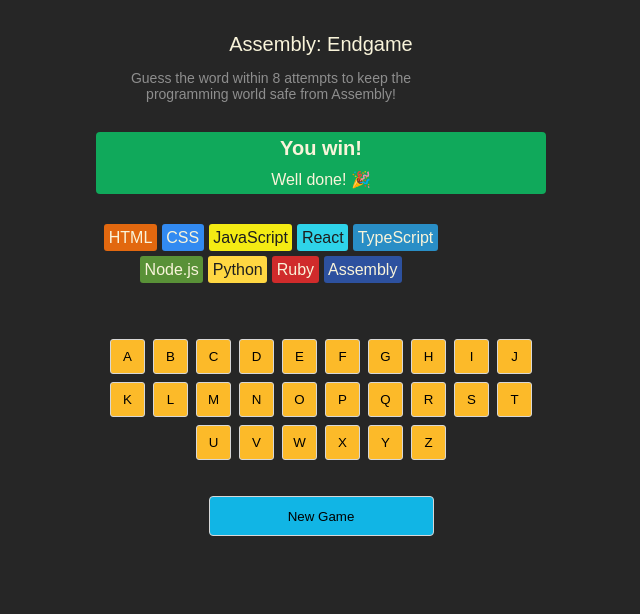
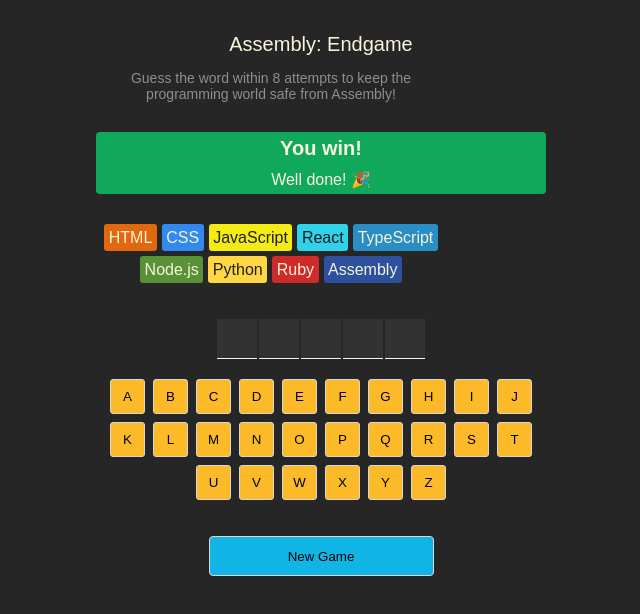
Before and after one commit to ayomidesangogade/assembly_endgame_project, a React (Vite) app in the folder assembly_endgame/: page / in a window 1280 px wide. Shown: the top 614 px of the page, without its empty margins (319-959 px from the left). Built offline with nearby package versions, Linux system fonts and the light colour scheme.

Commit message:
Refactor letter display logic to conditionally render guessed letters in AssemblyEndgame

```diff
--- a/assembly_endgame/src/App.jsx
+++ b/assembly_endgame/src/App.jsx
@@ -42,10 +42,9 @@
 
             return (
               <span
-                style={{display: isCorrect ? "inherit" : "none"}}
                 key={index}
               >
-                {letter.toUpperCase()}
+                {isCorrect ? letter.toUpperCase() : ""}
               </span>
             )
             })}
```
